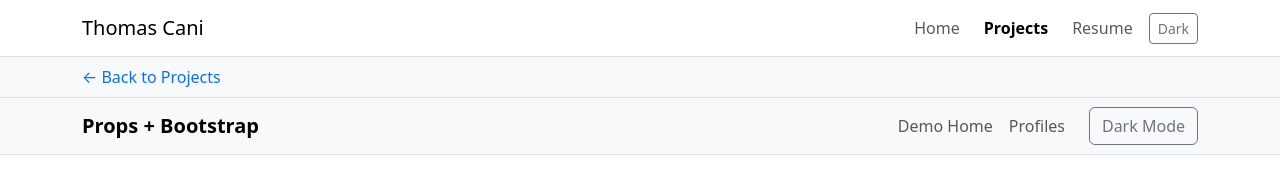
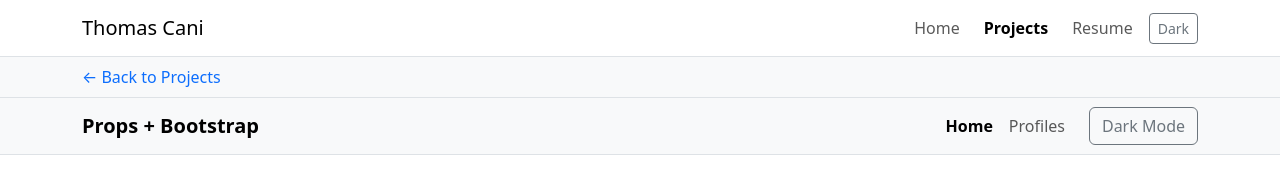
Before and after one commit to TomCani/portfolio-hub, a React (Vite) app: page /projects/props-routing in a window 1280 px wide. Shown: the top 196 px of the page. Built offline with nearby package versions, Linux system fonts and the light colour scheme.

Commit message:
demo navbar profile/home fix

```diff
--- a/src/projects/props-routing/components/Navbar.jsx
+++ b/src/projects/props-routing/components/Navbar.jsx
@@ -1,4 +1,6 @@
 import { NavLink, Link } from "react-router-dom";
+
+const BASE = "/projects/props-routing"; // <-- anchor all links to this
 
 export default function Navbar() {
   function toggleTheme() {
@@ -11,8 +13,8 @@ export default function Navbar() {
   return (
     <nav className="navbar navbar-expand-lg bg-body-tertiary border-bottom">
       <div className="container">
-        {/* IMPORTANT: use a RELATIVE link so it stays under /projects/props-routing */}
-        <Link className="navbar-brand fw-bold" to=".">
+        {/* Always go to the project's home, not the site root */}
+        <Link className="navbar-brand fw-bold" to={BASE}>
           Props + Bootstrap
         </Link>
 
@@ -31,27 +33,28 @@ export default function Navbar() {
         <div className="collapse navbar-collapse" id="mainNav">
           <ul className="navbar-nav ms-auto mb-2 mb-lg-0">
             <li className="nav-item">
-              {/* RELATIVE route; 'end' so it’s active only on the index */}
               <NavLink
+                to={BASE}
                 end
-                to=".."
-                className={({ isActive }) => "nav-link" + (isActive ? " active fw-semibold" : "")}
+                className={({ isActive }) =>
+                  "nav-link" + (isActive ? " active fw-semibold" : "")
+                }
               >
-                Demo Home
+                Home
               </NavLink>
             </li>
             <li className="nav-item">
-              {/* RELATIVE route to nested page */}
               <NavLink
-                to="profiles"
-                className={({ isActive }) => "nav-link" + (isActive ? " active fw-semibold" : "")}
+                to={`${BASE}/profiles`}
+                className={({ isActive }) =>
+                  "nav-link" + (isActive ? " active fw-semibold" : "")
+                }
               >
                 Profiles
               </NavLink>
             </li>
           </ul>
 
-          {/* Dark mode toggle */}
           <button
             onClick={toggleTheme}
             className="btn btn-outline-secondary ms-lg-3"
--- a/src/projects/props-routing/pages/Home.jsx
+++ b/src/projects/props-routing/pages/Home.jsx
@@ -17,7 +17,7 @@ export default function Home() {
             Head to the Profiles page to see multiple cards rendered from the same
             component with different props.
           </p>
-          <Link to="profiles" className="btn btn-primary">See Profiles</Link>
+          <Link to="/projects/props-routing/profiles" className="btn btn-primary">See Profiles</Link>
         </div>
       </div>
     </div>
```
